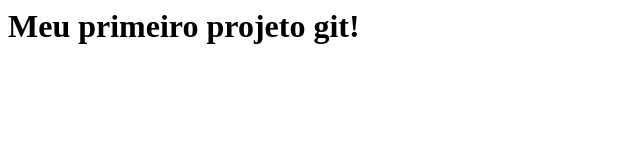
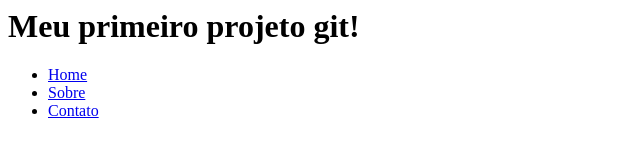
Before and after one commit to ryanbarbosa25/Projeto1, a plain HTML site: page index.html in a window 1280 px wide. Shown: the whole page, without its empty margins (0-640 px from the left). Drawn offline with Linux system fonts and the light colour scheme.

Commit message:
Adicionado novo menu

```diff
--- a/index.html
+++ b/index.html
@@ -6,5 +6,10 @@
 
 <body>
 <h1>Meu primeiro projeto git!</h1>
-</body>
+<ul>
+  <li><a href="index.html">Home</a></li>
+  <li><a href="sobre.html">Sobre</a></li>
+  <li><a href="contato.html">Contato</a></li>
+</ul>
+</boyd>
 </html>
```
